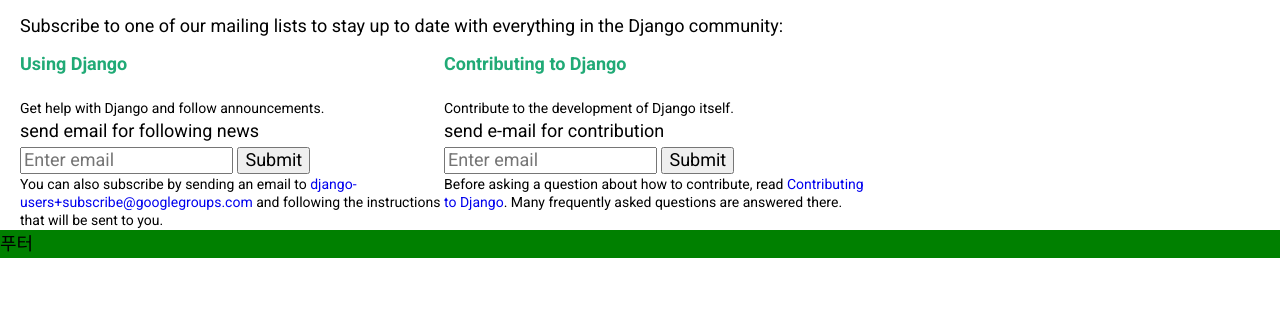
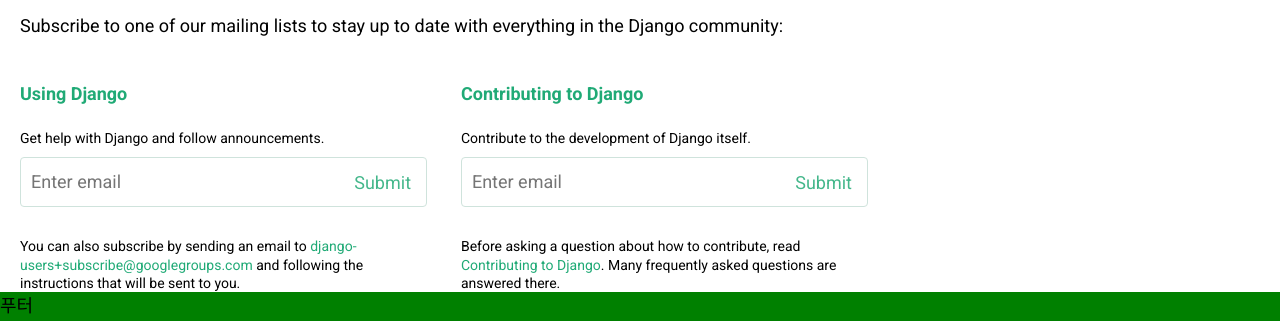
Before and after one commit to jini74/python-lecture-example, a plain HTML site: page index.html in a window 1280 px wide. Shown: the part 585-906 px from the top of the page. Before the commit the page ends 843 px from the top, so only its background shows below. Drawn offline with Linux system fonts and the light colour scheme.

Commit message:
main-content 스타일링 적용 (완성 후)

```diff
--- a/index.html
+++ b/index.html
@@ -64,7 +64,7 @@
               <p class="mailing-desc">
                 Get help with Django and follow announcements.
               </p>
-              <form action="#">
+              <form action="#" class="mailing-form">
                 <label for="input-following"
                   >send email for following news</label
                 >
@@ -91,7 +91,7 @@
               <p class="mailing-desc">
                 Contribute to the development of Django itself.
               </p>
-              <form action="#">
+              <form action="#" class="mailing-form">
                 <label for="email-contribute"
                   >send e-mail for contribution</label
                 >
--- a/style.css
+++ b/style.css
@@ -102,12 +102,13 @@
   font-weight: 400;
   margin: 40px 0 20px 0;
   font-size: 3.2rem;
+  letter-spacing: -1px;
 }
 .main-desc {
-  margin: 0;
+  margin: 0 0 20px 0;
 }
 .mailing-layout {
-  padding-top: 10px;
+  padding-top: 20px;
 }
 .mailing-layout::after {
   content: "";
@@ -116,23 +117,59 @@
 }
 .mailing {
   float: left;
-  width: 50%;
+  width: 48%;
+}
+.mailing:first-child {
+  margin-right: 4%;
 }
 .mailing-title {
   margin: 0 0 20px 0;
   font-size: 1.8rem;
   font-weight: 700;
 }
-.mailing-title > a {
+.mailing-title > a,
+.mailing-desc > a {
   color: #20aa76;
 }
-.mailing-title > a:hover {
+.mailing-title > a:hover,
+.mailing-desc > a:hover {
   color: #25c488;
 }
 .mailing-desc {
   margin: 0;
   font-size: 1.4rem;
   line-height: 1.3;
+}
+.mailing-form {
+  margin: 10px 0 30px;
+  position: relative;
+}
+.mailing-form > label {
+  position: absolute;
+  width: 1px;
+  height: 1px;
+  overflow: hidden;
+  margin: -1px;
+  clip: rect(0, 0, 0, 0);
+}
+input[type="email"] {
+  width: 100%;
+  border: 1px solid #cfe3dc;
+  border-radius: 4px;
+  height: 5rem;
+  padding: 6px 80px 8px 10px;
+}
+.mailing-form-btn {
+  position: absolute;
+  top: 30%;
+  right: 1rem;
+  border: 0;
+  color: #44b78b;
+  background: transparent;
+  cursor: pointer;
+}
+.mailing-form-btn:hover {
+  color: #0c4b33;
 }
 
 /* SIDE CONTENT */
```
